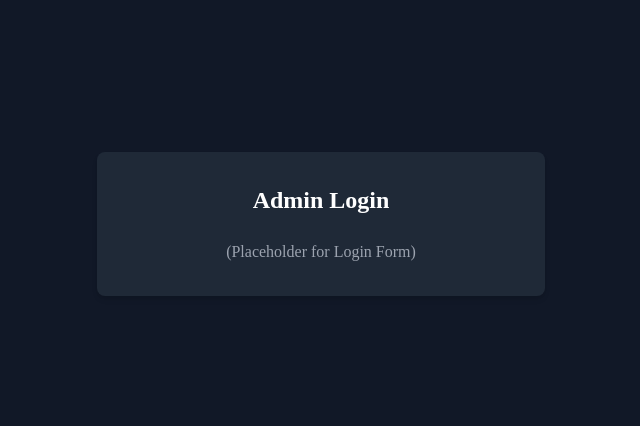
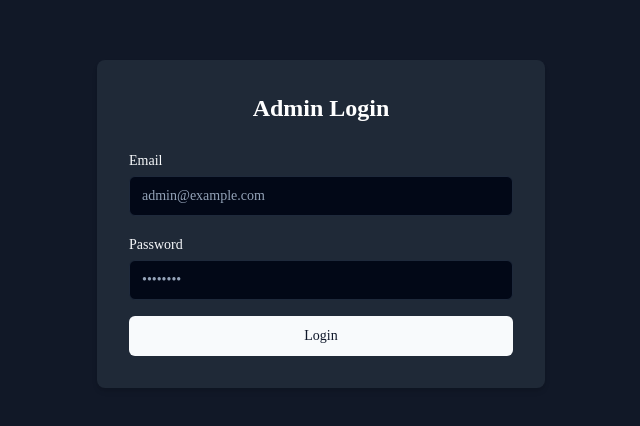
Before and after one commit to DevoteMe/ProcuraScore, a React (Vite) app: page /admin/login in a window 1280 px wide. Shown: the part 176-602 px from the top of the page, without its empty margins (319-959 px from the left). Built offline with nearby package versions, Linux system fonts and the light colour scheme; no server answers.

Commit message:
Worked on admin panel

```diff
--- /dev/null
+++ b/src/components/admin/AdminLoginForm.tsx
@@ -0,0 +1,103 @@
+import React, { useState } from 'react';
+import { useNavigate } from 'react-router-dom';
+import { useAuth } from '@/contexts/AuthContext';
+import { Button } from "@/components/ui/button";
+import { Input } from "@/components/ui/input";
+import { Label } from "@/components/ui/label";
+import { Alert, AlertDescription, AlertTitle } from "@/components/ui/alert";
+import { Terminal } from "lucide-react";
+import { supabase } from '@/lib/supabaseClient'; // Assuming your Supabase client is here
+
+const AdminLoginForm: React.FC = () => {
+    const [email, setEmail] = useState('');
+    const [password, setPassword] = useState('');
+    const [loading, setLoading] = useState(false);
+    const [error, setError] = useState<string | null>(null);
+    const navigate = useNavigate();
+    const { checkAdminStatus } = useAuth(); // Need a way to re-check admin status after login
+
+    const handleLogin = async (event: React.FormEvent) => {
+        event.preventDefault();
+        setLoading(true);
+        setError(null);
+
+        try {
+            const { data, error: signInError } = await supabase.auth.signInWithPassword({
+                email,
+                password,
+            });
+
+            if (signInError) {
+                throw signInError;
+            }
+
+            // Critical Step: Verify if the logged-in user is actually an admin
+            // Option 1: Check metadata immediately (might have stale data if just updated)
+            // const isAdmin = data?.user?.app_metadata?.is_platform_admin === true;
+
+            // Option 2: Rely on AuthContext to refresh and check (better)
+            if (data.user) {
+                 // Trigger a refresh/check in AuthContext
+                 const isAdmin = await checkAdminStatus(data.user);
+
+                if (isAdmin) {
+                    navigate('/admin'); // Redirect to admin dashboard on success
+                } else {
+                    // Logged in successfully, but NOT an admin
+                    await supabase.auth.signOut(); // Log them out immediately
+                    setError('Login successful, but you do not have admin privileges.');
+                }
+            } else {
+                 // Should not happen if signInError is not thrown, but handle defensively
+                 throw new Error("Login successful but no user data received.");
+            }
+
+        } catch (err: any) {
+            console.error("Admin login error:", err);
+            setError(err.message || 'An unexpected error occurred during login.');
+        } finally {
+            setLoading(false);
+        }
+    };
+
+    return (
+        <form onSubmit={handleLogin} className="space-y-4">
+            {error && (
+                <Alert variant="destructive">
+                    <Terminal className="h-4 w-4" />
+                    <AlertTitle>Login Failed</AlertTitle>
+                    <AlertDescription>{error}</AlertDescription>
+                </Alert>
+            )}
+            <div className="space-y-1">
+                <Label htmlFor="email">Email</Label>
+                <Input
+                    id="email"
+                    type="email"
+                    value={email}
+                    onChange={(e) => setEmail(e.target.value)}
+                    required
+                    placeholder="admin@example.com"
+                    disabled={loading}
+                />
+            </div>
+            <div className="space-y-1">
+                <Label htmlFor="password">Password</Label>
+                <Input
+                    id="password"
+                    type="password"
+                    value={password}
+                    onChange={(e) => setPassword(e.target.value)}
+                    required
+                    placeholder="••••••••"
+                    disabled={loading}
+                />
+            </div>
+            <Button type="submit" className="w-full" disabled={loading}>
+                {loading ? 'Logging in...' : 'Login'}
+            </Button>
+        </form>
+    );
+};
+
+export default AdminLoginForm;
--- a/src/pages/AdminLoginPage.tsx
+++ b/src/pages/AdminLoginPage.tsx
@@ -1,6 +1,5 @@
 import React from 'react';
-// Assuming you have a standard login form component
-// import LoginForm from '@/components/auth/LoginForm';
+import AdminLoginForm from '@/components/admin/AdminLoginForm'; // Import the new form
 
 const AdminLoginPage: React.FC = () => {
   return (
@@ -9,12 +8,11 @@ const AdminLoginPage: React.FC = () => {
         <h2 className="text-2xl font-bold text-center text-gray-900 dark:text-white mb-6">
           Admin Login
         </h2>
-        {/* Render the standard login form here */}
-        {/* <LoginForm /> */}
-        <p className="text-center text-gray-600 dark:text-gray-400 mt-4">
+        {/* Replace placeholder with the actual AdminLoginForm */}
+        <AdminLoginForm />
+        {/* <p className="text-center text-gray-600 dark:text-gray-400 mt-4">
            (Placeholder for Login Form)
-        </p>
-        {/* Add specific messaging for admins if needed */}
+        </p> */}
       </div>
     </div>
   );
```
